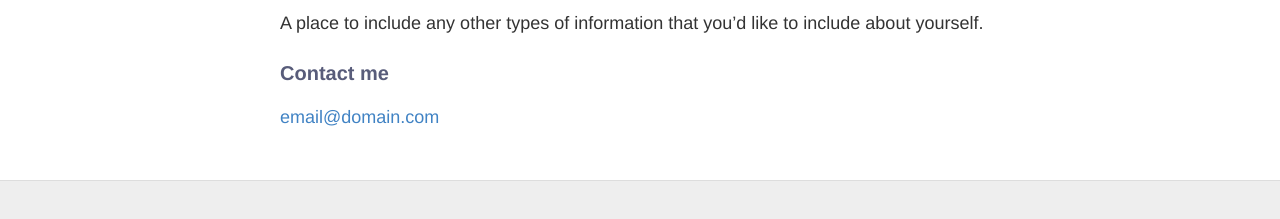
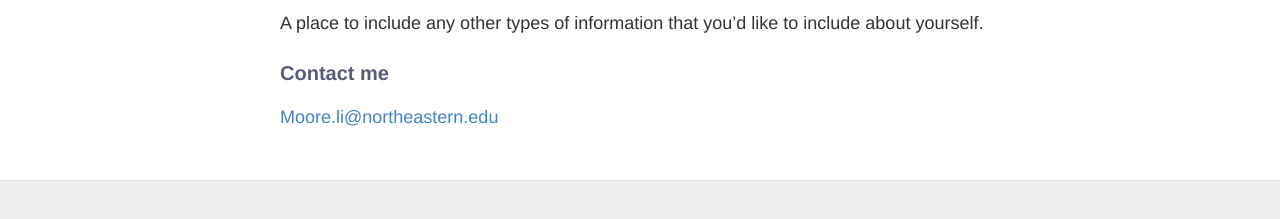
Before and after one commit to Liam-moore14/go-away, a Jekyll site: the page built from about.md, in a window 1280 px wide. Shown: the part 721-940 px from the top of the page. Built offline with Jekyll 4.4.1, drawn with Linux system fonts in a browser that asks for light colours.

Commit message:
Update about.md

```diff
--- a/about.md
+++ b/about.md
@@ -17,4 +17,4 @@ A place to include any other types of information that you'd like to include abo
 
 ### Contact me
 
-[email@domain.com](mailto:Moore.li@northeastern.edu)
+[Moore.li@northeastern.edu](mailto:Moore.li@northeastern.edu)
```
